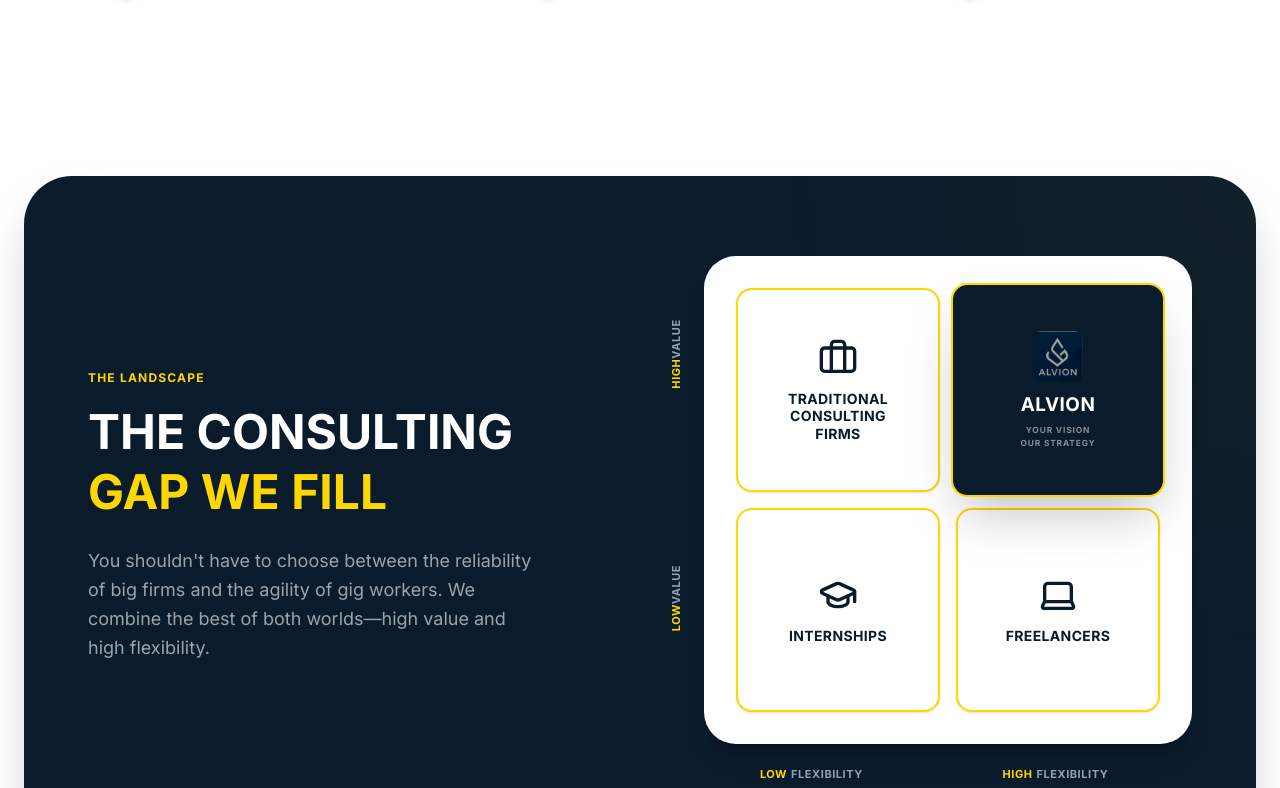
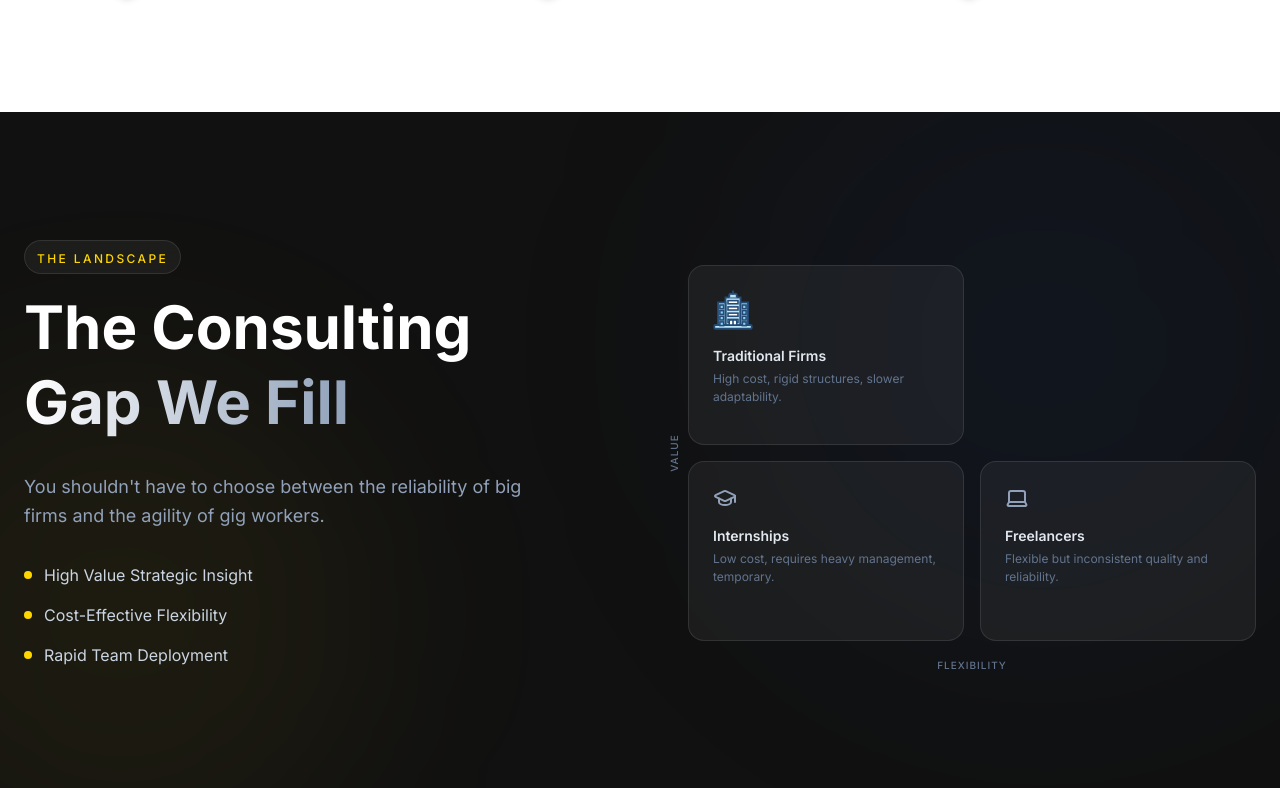
Before and after one commit to taranpreetsingh1177/alvion-website, a Next.js app: page / in a window 1280 px wide. Shown: the part 1652-2440 px from the top of the page. Built offline with nearby package versions, Linux system fonts and the light colour scheme.

Commit message:
Changed gap section

```diff
--- a/components/Problems.tsx
+++ b/components/Problems.tsx
@@ -1,124 +1,138 @@
 "use client";
 
 import { useRef } from "react";
+import { Briefcase, GraduationCap, Laptop, CheckCircle2 } from "lucide-react";
+import { TraditionalFirmIcon } from "@/components/icons/TraditionalFirmIcon";
 import Image from "next/image";
-import { Briefcase, GraduationCap, Laptop } from "lucide-react";
+import gsap from "gsap";
+import { useGSAP } from "@gsap/react";
+import { ScrollTrigger } from "gsap/ScrollTrigger";
+
+if (typeof window !== "undefined") {
+    gsap.registerPlugin(ScrollTrigger);
+}
 
 export function Problems() {
     const container = useRef<HTMLDivElement>(null);
 
+    useGSAP(() => {
+        // Fade in title and text
+        gsap.from(".fade-in-text", {
+            y: 30,
+            opacity: 0,
+            duration: 1,
+            stagger: 0.2,
+            ease: "power2.out",
+            scrollTrigger: {
+                trigger: container.current,
+                start: "top 75%",
+            }
+        });
+
+        // Stagger in grid items
+        gsap.from(".grid-item", {
+            y: 40,
+            opacity: 0,
+            duration: 0.8,
+            stagger: 0.15,
+            ease: "power2.out",
+            scrollTrigger: {
+                trigger: ".matrix-grid",
+                start: "top 80%",
+            }
+        });
+    }, { scope: container });
+
     return (
-        <section ref={container} className="py-16 px-6 bg-white">
-            <div className="container max-w-7xl mx-auto">
+        <section ref={container} className="w-full bg-[#111111] text-white py-24 md:py-32 overflow-hidden relative">
 
-                {/* Outer Navy Box */}
-                <div className="bg-[#0a1b2b] rounded-[3rem] px-8 md:px-16 py-16 md:py-20 relative overflow-hidden shadow-2xl">
+            {/* Background Accents (Subtle) */}
+            <div className="absolute top-0 left-0 w-full h-full overflow-hidden pointer-events-none">
+                <div className="absolute top-[-10%] right-[-5%] w-[600px] h-[600px] bg-blue-900/10 rounded-full blur-[120px]" />
+                <div className="absolute bottom-[-10%] left-[-10%] w-[500px] h-[500px] bg-[#FFD700]/5 rounded-full blur-[100px]" />
+            </div>
 
-                    {/* Background Texture - kept subtle */}
-                    <div className="absolute top-0 right-0 w-[500px] h-[500px] bg-[#FFD700] rounded-full blur-[150px] opacity-5 -translate-y-1/2 translate-x-1/2 pointer-events-none" />
+            <div className="container max-w-7xl mx-auto px-6 relative z-10">
+                <div className="grid lg:grid-cols-2 gap-16 lg:gap-24 items-center">
 
-                    <div className="grid lg:grid-cols-2 gap-16 items-center relative z-10">
-
-                        {/* Left Side: Text Content */}
-                        <div>
-                            <span className="text-xs font-bold tracking-widest text-[#FFD700] uppercase mb-4 block">The Landscape</span>
-                            <h2 className="text-4xl md:text-5xl font-bold leading-tight mb-6 text-white">
-                                THE CONSULTING <span className="text-[#FFD700]">GAP WE FILL</span>
-                            </h2>
-                            <p className="text-white/60 text-lg leading-relaxed max-w-md">
-                                You shouldn't have to choose between the reliability of big firms and the agility of gig workers. We combine the best of both worlds—high value and high flexibility.
-                            </p>
+                    {/* Left Column: Text Content */}
+                    <div className="max-w-xl">
+                        <div className="fade-in-text inline-block mb-4 px-3 py-1 rounded-full border border-white/10 bg-white/5 backdrop-blur-sm">
+                            <span className="text-xs font-medium tracking-[0.2em] text-[#FFD700] uppercase">The Landscape</span>
                         </div>
 
-                        {/* Right Side: Matrix Graph */}
-                        <div className="relative w-full max-w-[550px] mx-auto">
+                        <h2 className="fade-in-text text-4xl md:text-5xl lg:text-6xl font-bold leading-tight mb-8">
+                            The Consulting <br />
+                            <span className="text-transparent bg-clip-text bg-gradient-to-r from-white to-slate-400">Gap We Fill</span>
+                        </h2>
 
-                            {/* Y-Axis (Vertical Line + Labels) */}
-                            <div className="absolute left-0 top-0 bottom-8 w-8 flex flex-col items-center">
-                                {/* Y-Axis Line */}
-                                <div className="absolute left-1/2 top-0 bottom-0 w-0.5 bg-[#0a1b2b] -translate-x-1/2">
-                                    <div className="absolute -top-1 left-1/2 -translate-x-1/2 w-0 h-0 border-l-[5px] border-l-transparent border-r-[5px] border-r-transparent border-b-[8px] border-b-[#0a1b2b]"></div>
-                                </div>
+                        <p className="fade-in-text text-lg text-slate-400 leading-relaxed max-w-lg mb-8">
+                            You shouldn't have to choose between the reliability of big firms and the agility of gig workers.
+                        </p>
 
-                                {/* High Value Label */}
-                                <div className="absolute top-[20%] -translate-y-1/2 -left-2 [writing-mode:vertical-rl] rotate-180">
-                                    <span className="text-[11px] font-bold uppercase tracking-wider">
-                                        <span className="text-[#FFD700]">High</span>
-                                        <span className="text-slate-400 ml-2">value</span>
-                                    </span>
-                                </div>
+                        <div className="fade-in-text space-y-4">
+                            <div className="flex items-center gap-3 text-slate-300">
+                                <div className="w-2 h-2 rounded-full bg-[#FFD700]" />
+                                <span>High Value Strategic Insight</span>
+                            </div>
+                            <div className="flex items-center gap-3 text-slate-300">
+                                <div className="w-2 h-2 rounded-full bg-[#FFD700]" />
+                                <span>Cost-Effective Flexibility</span>
+                            </div>
+                            <div className="flex items-center gap-3 text-slate-300">
+                                <div className="w-2 h-2 rounded-full bg-[#FFD700]" />
+                                <span>Rapid Team Deployment</span>
+                            </div>
+                        </div>
+                    </div>
 
-                                {/* Low Value Label */}
-                                <div className="absolute top-[70%] -translate-y-1/2 -left-2 [writing-mode:vertical-rl] rotate-180">
-                                    <span className="text-[11px] font-bold uppercase tracking-wider">
-                                        <span className="text-[#FFD700]">Low</span>
-                                        <span className="text-slate-400 ml-2">value</span>
-                                    </span>
+                    {/* Right Column: The Matrix */}
+                    <div className="matrix-grid relative">
+                        {/* Axis Labels */}
+                        <div className="absolute -left-8 top-1/2 -translate-y-1/2 -rotate-90 text-[10px] tracking-widest text-slate-500 font-medium uppercase hidden sm:block">
+                            Value
+                        </div>
+                        <div className="absolute bottom-[-2rem] left-1/2 -translate-x-1/2 text-[10px] tracking-widest text-slate-500 font-medium uppercase hidden sm:block">
+                            Flexibility
+                        </div>
+
+                        <div className="grid grid-cols-2 gap-4">
+                            {/* Option 1: Traditional Firms */}
+                            <div className="grid-item group p-6 rounded-2xl bg-white/5 border border-white/10 hover:bg-white/10 transition-colors duration-300 flex flex-col items-start gap-4 h-full min-h-[180px]">
+                                <TraditionalFirmIcon className="w-10 h-10 transition-transform duration-300 group-hover:scale-110" />
+                                <div>
+                                    <h3 className="text-sm font-semibold text-slate-200 mb-1">Traditional Firms</h3>
+                                    <p className="text-xs text-slate-500 leading-normal">High cost, rigid structures, slower adaptability.</p>
                                 </div>
                             </div>
 
-                            {/* X-Axis (Horizontal Line + Labels) */}
-                            <div className="absolute left-8 right-0 bottom-0 h-8 flex items-center">
-                                {/* X-Axis Line */}
-                                <div className="absolute left-0 right-0 top-1/2 h-0.5 bg-[#0a1b2b] -translate-y-1/2">
-                                    <div className="absolute -right-1 top-1/2 -translate-y-1/2 w-0 h-0 border-t-[5px] border-t-transparent border-b-[5px] border-b-transparent border-l-[8px] border-l-[#0a1b2b]"></div>
+                            {/* Option 2: ALVION (Hero) */}
+                            <div className="grid-item relative p-6 rounded-2xl bg-gradient-to-br from-[#0a1b2b] to-[#162a3f] border border-[#FFD700]/30 hover:border-[#FFD700]/60 transition-all duration-300 shadow-[0_0_30px_rgba(255,215,0,0.05)] flex flex-col items-start gap-4 h-full min-h-[180px]">
+                                <div className="absolute inset-0 bg-[#FFD700]/5 rounded-2xl opacity-0 group-hover:opacity-100 transition-opacity" />
+                                <div className="w-8 h-8 rounded-lg bg-white/10 flex items-center justify-center text-[#FFD700]">
+                                    <CheckCircle2 className="w-5 h-5" />
                                 </div>
-
-                                {/* Low Flexibility Label */}
-                                <div className="absolute left-[22%] -translate-x-1/2 top-4">
-                                    <span className="text-[11px] font-bold uppercase tracking-wider whitespace-nowrap">
-                                        <span className="text-[#FFD700]">Low</span>
-                                        <span className="text-slate-400 ml-1">flexibility</span>
-                                    </span>
-                                </div>
-
-                                {/* High Flexibility Label */}
-                                <div className="absolute left-[72%] -translate-x-1/2 top-4">
-                                    <span className="text-[11px] font-bold uppercase tracking-wider whitespace-nowrap">
-                                        <span className="text-[#FFD700]">High</span>
-                                        <span className="text-slate-400 ml-1">flexibility</span>
-                                    </span>
+                                <div>
+                                    <h3 className="text-sm font-bold text-white mb-1 tracking-wide">ALVION</h3>
+                                    <p className="text-xs text-slate-300 leading-normal">Premium expertise with the agility your business needs.</p>
                                 </div>
                             </div>
 
-                            {/* White Content Box */}
-                            <div className="bg-white rounded-[2rem] p-6 md:p-8 ml-8 mb-8 shadow-xl">
+                            {/* Option 3: Internships */}
+                            <div className="grid-item group p-6 rounded-2xl bg-white/5 border border-white/10 hover:bg-white/10 transition-colors duration-300 flex flex-col items-start gap-4 h-full min-h-[180px]">
+                                <GraduationCap className="w-6 h-6 text-slate-400 group-hover:text-white transition-colors" />
+                                <div>
+                                    <h3 className="text-sm font-semibold text-slate-200 mb-1">Internships</h3>
+                                    <p className="text-xs text-slate-500 leading-normal">Low cost, requires heavy management, temporary.</p>
+                                </div>
+                            </div>
 
-                                {/* 2x2 Grid */}
-                                <div className="grid grid-cols-2 grid-rows-2 gap-4 aspect-square">
-
-                                    {/* Top Left: Traditional */}
-                                    <div className="rounded-2xl border-2 border-[#FFD700] bg-white flex flex-col items-center justify-center text-center p-4 shadow-sm">
-                                        <Briefcase className="w-10 h-10 text-[#0a1b2b] mb-3" />
-                                        <h3 className="font-bold text-[#0a1b2b] text-xs sm:text-sm uppercase tracking-wide leading-tight">Traditional<br />Consulting<br />Firms</h3>
-                                    </div>
-
-                                    {/* Top Right: ALVION */}
-                                    <div className="relative rounded-2xl bg-[#0a1b2b] border-2 border-[#FFD700] flex flex-col items-center justify-center text-center p-4 shadow-2xl transform scale-105 origin-center z-10">
-                                        <div className="w-12 h-12 mb-2 rounded-lg flex items-center justify-center overflow-hidden relative">
-                                            <Image
-                                                src="/logos/alvion.jpeg"
-                                                alt="Alvion Logo"
-                                                fill
-                                                className="object-cover"
-                                            />
-                                        </div>
-                                        <h3 className="font-bold text-white text-lg tracking-wide">ALVION</h3>
-                                        <p className="text-[8px] text-white/50 uppercase tracking-widest font-bold mt-1">Your Vision<br />Our Strategy</p>
-                                    </div>
-
-                                    {/* Bottom Left: Internships */}
-                                    <div className="rounded-2xl border-2 border-[#FFD700] bg-white flex flex-col items-center justify-center text-center p-4 shadow-sm">
-                                        <GraduationCap className="w-10 h-10 text-[#0a1b2b] mb-3" />
-                                        <h3 className="font-bold text-[#0a1b2b] text-xs sm:text-sm uppercase tracking-wide leading-tight">Internships</h3>
-                                    </div>
-
-                                    {/* Bottom Right: Freelancers */}
-                                    <div className="rounded-2xl border-2 border-[#FFD700] bg-white flex flex-col items-center justify-center text-center p-4 shadow-sm">
-                                        <Laptop className="w-10 h-10 text-[#0a1b2b] mb-3" />
-                                        <h3 className="font-bold text-[#0a1b2b] text-xs sm:text-sm uppercase tracking-wide leading-tight">Freelancers</h3>
-                                    </div>
-
+                            {/* Option 4: Freelancers */}
+                            <div className="grid-item group p-6 rounded-2xl bg-white/5 border border-white/10 hover:bg-white/10 transition-colors duration-300 flex flex-col items-start gap-4 h-full min-h-[180px]">
+                                <Laptop className="w-6 h-6 text-slate-400 group-hover:text-white transition-colors" />
+                                <div>
+                                    <h3 className="text-sm font-semibold text-slate-200 mb-1">Freelancers</h3>
+                                    <p className="text-xs text-slate-500 leading-normal">Flexible but inconsistent quality and reliability.</p>
                                 </div>
                             </div>
                         </div>
--- /dev/null
+++ b/components/icons/TraditionalFirmIcon.tsx
@@ -0,0 +1,114 @@
+import React from "react";
+
+export const TraditionalFirmIcon = ({ className }: { className?: string }) => {
+    return (
+        <svg
+            viewBox="0 0 64 64"
+            fill="none"
+            xmlns="http://www.w3.org/2000/svg"
+            className={`${className} transition-transform duration-500`}
+        >
+            <style>{`
+        @keyframes wiggle {
+          0%, 100% { transform: rotate(0deg); }
+          25% { transform: rotate(10deg); }
+          75% { transform: rotate(-10deg); }
+        }
+        @keyframes subtle-bounce {
+          0%, 100% { transform: translateY(0); }
+          50% { transform: translateY(-2px); }
+        }
+        .group:hover .antenna {
+          animation: wiggle 0.5s ease-in-out infinite;
+          transform-origin: bottom center;
+        }
+        .group:hover .side-building {
+          animation: subtle-bounce 1s ease-in-out infinite;
+        }
+        /* Stagger side buildings */
+        .group:hover .side-building-left { animation-delay: 0s; }
+        .group:hover .side-building-right { animation-delay: 0.1s; }
+      `}</style>
+
+            {/* Base - Anchored */}
+            <path
+                d="M4 56H60C61.1046 56 62 56.8954 62 58V60C62 61.1046 61.1046 62 60 62H4C2.89543 62 2 61.1046 2 60V58C2 56.8954 2.89543 56 4 56Z"
+                fill="#BBE6F6"
+                stroke="#234B76"
+                strokeWidth="3"
+                strokeLinejoin="round"
+            />
+
+            {/* Center Building */}
+            <rect
+                x="20"
+                y="12"
+                width="24"
+                height="44"
+                fill="#BBE6F6"
+                stroke="#234B76"
+                strokeWidth="3"
+                className="group-hover:fill-[#dbeff9] transition-colors duration-300"
+            />
+
+            {/* Roof Detail */}
+            <path
+                d="M26 12V8C26 6.89543 26.8954 6 28 6H36C37.1046 6 38 6.89543 38 8V12"
+                fill="#BBE6F6"
+                stroke="#234B76"
+                strokeWidth="3"
+            />
+            {/* Antenna */}
+            <line x1="32" y1="6" x2="32" y2="2" stroke="#234B76" strokeWidth="3" strokeLinecap="round" className="antenna origin-bottom" />
+
+
+            {/* Side Buildings */}
+            <rect
+                x="8"
+                y="20"
+                width="12"
+                height="36"
+                fill="#BBE6F6"
+                stroke="#234B76"
+                strokeWidth="3"
+                className="side-building side-building-left group-hover:fill-[#dbeff9] transition-colors duration-300"
+            />
+            <rect
+                x="44"
+                y="20"
+                width="12"
+                height="36"
+                fill="#BBE6F6"
+                stroke="#234B76"
+                strokeWidth="3"
+                className="side-building side-building-right group-hover:fill-[#dbeff9] transition-colors duration-300"
+            />
+
+            {/* Side Building Windows (Left) - Lights turn on top to bottom */}
+            <g className="side-building side-building-left">
+                <rect x="11" y="24" width="6" height="6" stroke="#234B76" strokeWidth="2.5" fill="#8ACFF2" className="group-hover:fill-[#FFD700] transition-colors duration-300 delay-[100ms]" />
+                <rect x="11" y="33" width="6" height="6" stroke="#234B76" strokeWidth="2.5" fill="#8ACFF2" className="group-hover:fill-[#FFD700] transition-colors duration-300 delay-[200ms]" />
+                <rect x="11" y="42" width="6" height="6" stroke="#234B76" strokeWidth="2.5" fill="#8ACFF2" className="group-hover:fill-[#FFD700] transition-colors duration-300 delay-[300ms]" />
+                <rect x="11" y="51" width="6" height="6" stroke="#234B76" strokeWidth="2.5" fill="#8ACFF2" className="group-hover:fill-[#FFD700] transition-colors duration-300 delay-[400ms]" />
+            </g>
+
+            {/* Side Building Windows (Right) - Lights turn on bottom to top */}
+            <g className="side-building side-building-right">
+                <rect x="47" y="24" width="6" height="6" stroke="#234B76" strokeWidth="2.5" fill="#8ACFF2" className="group-hover:fill-[#FFD700] transition-colors duration-300 delay-[400ms]" />
+                <rect x="47" y="33" width="6" height="6" stroke="#234B76" strokeWidth="2.5" fill="#8ACFF2" className="group-hover:fill-[#FFD700] transition-colors duration-300 delay-[300ms]" />
+                <rect x="47" y="42" width="6" height="6" stroke="#234B76" strokeWidth="2.5" fill="#8ACFF2" className="group-hover:fill-[#FFD700] transition-colors duration-300 delay-[200ms]" />
+                <rect x="47" y="51" width="6" height="6" stroke="#234B76" strokeWidth="2.5" fill="#8ACFF2" className="group-hover:fill-[#FFD700] transition-colors duration-300 delay-[100ms]" />
+            </g>
+
+            {/* Center Building Windows - Random lights */}
+            <rect x="24" y="17" width="16" height="5" stroke="#234B76" strokeWidth="2.5" fill="#FFFFFF" className="group-hover:fill-[#FFD700] transition-colors duration-300 delay-[150ms]" />
+            <rect x="24" y="27" width="16" height="5" stroke="#234B76" strokeWidth="2.5" fill="#FFFFFF" />
+            <rect x="24" y="37" width="16" height="5" stroke="#234B76" strokeWidth="2.5" fill="#FFFFFF" className="group-hover:fill-[#FFD700] transition-colors duration-300 delay-[350ms]" />
+            <rect x="24" y="47" width="16" height="5" stroke="#234B76" strokeWidth="2.5" fill="#FFFFFF" />
+
+            {/* Door */}
+            <path d="M26 56H38V50C38 48.8954 37.1046 48 36 48H28C26.8954 48 26 48.8954 26 50V56Z" fill="#FFFFFF" stroke="#234B76" strokeWidth="2.5" />
+            <line x1="32" y1="48" x2="32" y2="56" stroke="#234B76" strokeWidth="2.5" />
+        </svg>
+    );
+};
```
